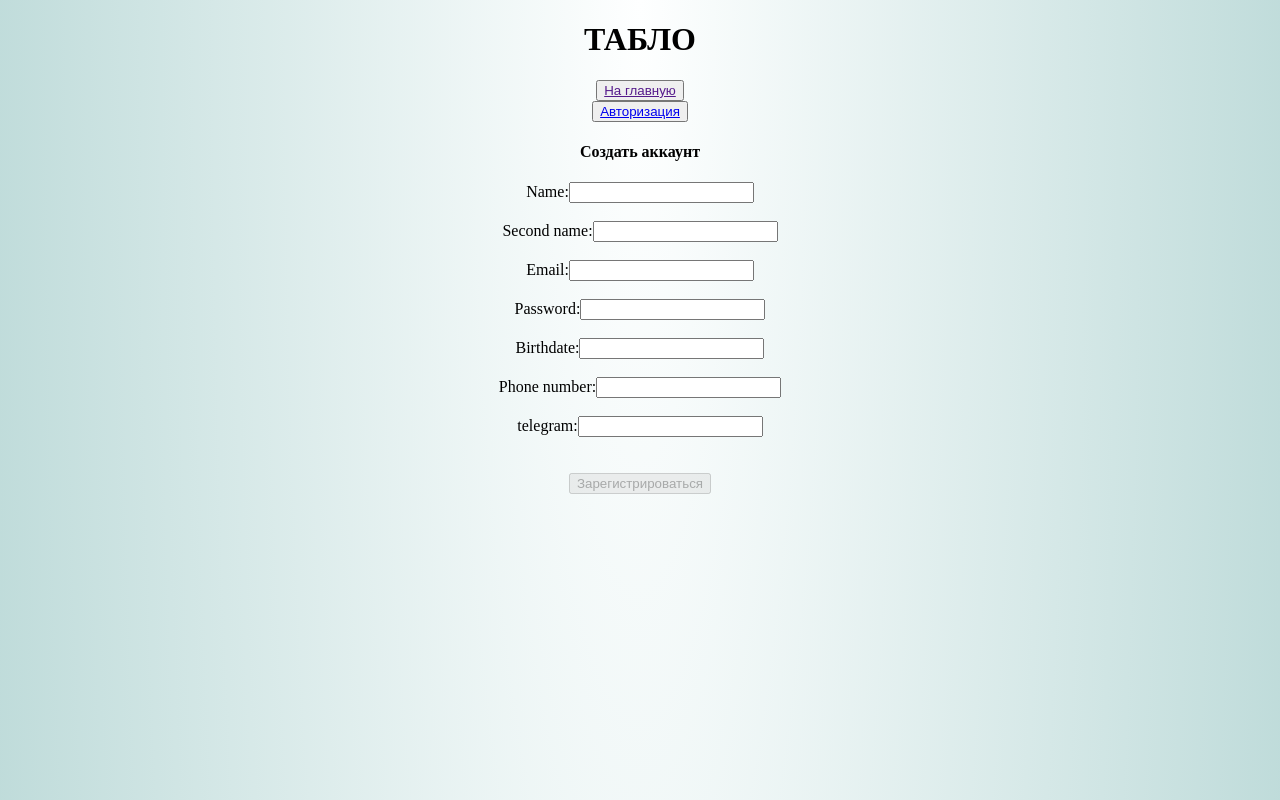
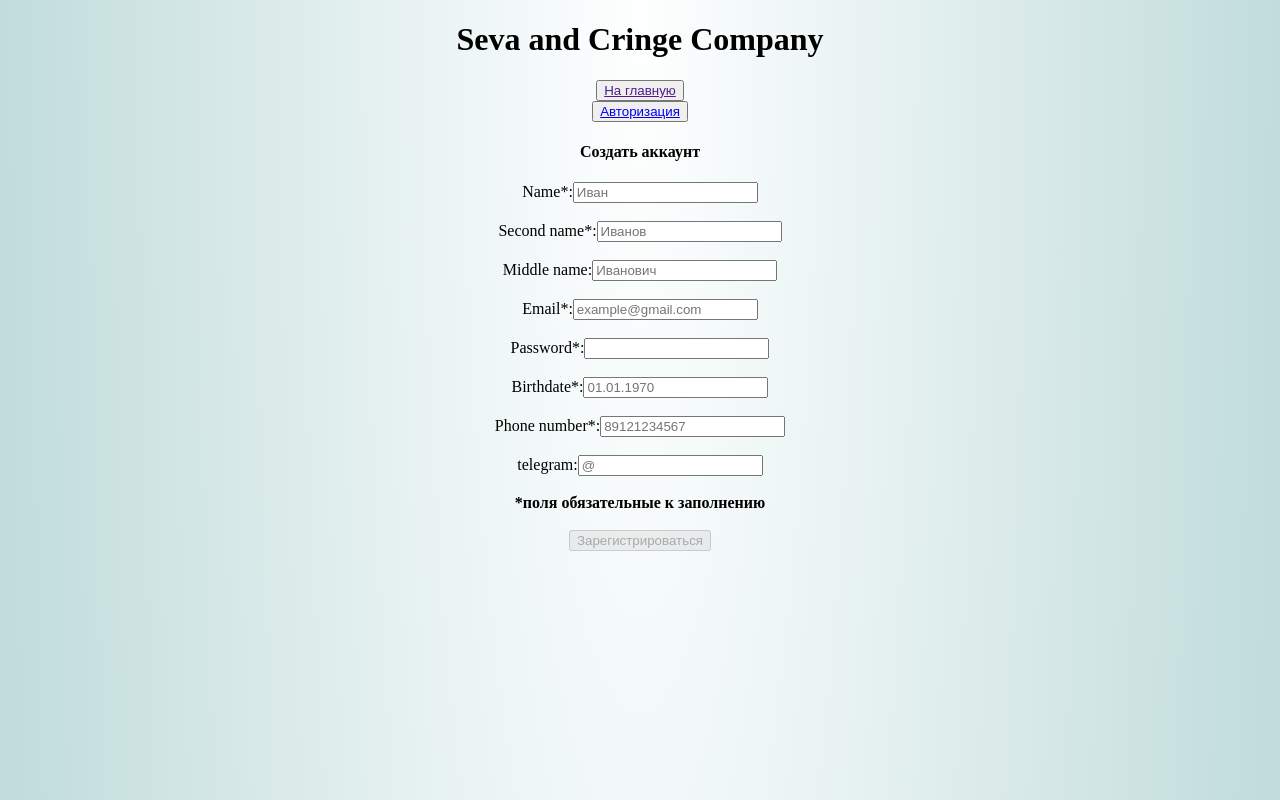
Before and after one commit to ChocolateHacker/electronic_queue, an Angular app in the folder queue_app/: page /registration in a window 1280 px wide. Shown: the top 800 px of the page. Built offline with nearby package versions, Linux system fonts and the light colour scheme.

Commit message:
5 неделя

```diff
--- a/queue_app/src/app/app.component.html
+++ b/queue_app/src/app/app.component.html
@@ -1,4 +1,4 @@
 <div>
-  <h1>ТАБЛО</h1>
+  <h1>Seva and Cringe Company</h1>
   <router-outlet></router-outlet>
 </div>
--- a/queue_app/src/app/app.module.ts
+++ b/queue_app/src/app/app.module.ts
@@ -9,11 +9,13 @@ import { LoginPageComponent } from './components/login-page/login-page.component
 import { CommonModule } from '@angular/common';
 import { RegistrationPageComponent } from './components/registration-page/registration-page.component';
 import { HttpClientModule } from '@angular/common/http';
+import { UserProfileComponent } from './components/user-profile/user-profile.component';
 
 const appRoutes: Routes = [
     { path: '', component: QueueWallPageComponent },
     { path: 'login', component: LoginPageComponent },
     { path: 'registration', component: RegistrationPageComponent },
+    { path: 'profile/:id', component: UserProfileComponent },
 ];
 
 @NgModule({
@@ -21,7 +23,8 @@ const appRoutes: Routes = [
         AppComponent,
         QueueWallPageComponent,
         LoginPageComponent,
-        RegistrationPageComponent
+        RegistrationPageComponent,
+        UserProfileComponent
     ],
     imports: [
         BrowserModule,
--- a/queue_app/src/app/components/login-page/login-page.component.ts
+++ b/queue_app/src/app/components/login-page/login-page.component.ts
@@ -13,8 +13,10 @@ import { EnterLogicService } from '../../services/enter-logic.service';
 export class LoginPageComponent implements OnInit {
 
     public form!: FormGroup;
+    public email!: string;
+    public password!: string;
 
-    constructor() {
+    constructor(private _http: EnterLogicService) {
         return;
     }
 
@@ -24,4 +26,12 @@ export class LoginPageComponent implements OnInit {
             password: new FormControl(null, [Validators.required, Validators.minLength(7)])
         });
     }
+
+    public onSubmit(): void{
+        if(this._http.login(this.form.value.email) && this._http.login(this.form.value.password)){
+            this.form.disable();
+            console.log('Вход выполнен');
+        }
+        this.form.enable();
+    }
 }
--- a/queue_app/src/app/components/queue-wall-page/queue-wall-page.component.html
+++ b/queue_app/src/app/components/queue-wall-page/queue-wall-page.component.html
@@ -9,5 +9,5 @@
 </nav>
 <h1>Добро пожаловать на сайт</h1>
 Сейчас вы находитесь на главной странице<br>
-для дальнейшей работы, пожалуйста авторизируйтесь
+для дальнейшей работы, пожалуйста авторизируйтесь!
 </html>
--- a/queue_app/src/app/components/registration-page/registration-page.component.html
+++ b/queue_app/src/app/components/registration-page/registration-page.component.html
@@ -3,48 +3,54 @@
 </button>
 <br>
 <button class="button">
-  <a class="link" href="/login">Авторизация</a>
+  <a class="link" href="login">Авторизация</a>
 </button>
 <form class="register" [formGroup]="form" (ngSubmit)="onSubmit()">
   <div class="register-content">
     <H4 class="register-title">Создать аккаунт</H4>
     <div class="input-field">
-      <label for="name">Name:</label>
-      <input formControlName="name" id="name" type="text">
+      <label for="name">Name*:</label>
+      <input formControlName="name" id="name" type="text" placeholder="Иван">
     </div>
     <br>
     <div class="input-field">
-      <label for="name">Second name:</label>
-      <input formControlName="second_name" type="text">
+      <label for="name">Second name*:</label>
+      <input formControlName="second_name" type="text" placeholder="Иванов">
     </div>
     <br>
     <div class="input-field">
-      <label for="email">Email:</label>
-      <input formControlName="email" id="email" type="email">
+      <label for="middle_name">Middle name:</label>
+      <input formControlName="middle_name" type="text" placeholder="Иванович">
     </div>
     <br>
     <div class="input-field">
-      <label for="password">Password:</label>
-      <input formControlName="password" id="password" type="password">
+      <label for="email">Email*:</label>
+      <input formControlName="email" id="email" type="email" placeholder="example@gmail.com">
     </div>
     <br>
     <div class="input-field">
-      <label for="birthdate">Birthdate:</label>
-      <input formControlName="birthdate" id="birthdate">
+      <label for="password">Password*:</label>
+      <input formControlName="password" id="password" type="password" required aria-required="true">
+      </div>
+    <br>
+    <div class="input-field">
+      <label for="birthdate">Birthdate*:</label>
+      <input formControlName="birthdate" id="birthdate" placeholder="01.01.1970">
     </div>
     <br>
     <div class="input-field">
-      <label for="phone_number">Phone number:</label>
-      <input formControlName="phone_number" id="phone_number">
+      <label for="phone_number">Phone number*:</label>
+      <input formControlName="phone_number" id="phone_number"  placeholder="89121234567">
     </div>
     <br>
     <div class="input-field">
       <label for="telegram">telegram:</label>
-      <input formControlName="telegram" id="telegram">
+      <input formControlName="telegram" id="telegram" placeholder="@">
     </div>
     <br>
   </div>
-  <br>
+  <strong>*поля обязательные к заполнению</strong>
+  <br><br>
   <div class="register-action">
     <button type="submit" [disabled]="form.invalid">Зарегистрироваться</button>
   </div>
--- a/queue_app/src/app/components/registration-page/registration-page.component.ts
+++ b/queue_app/src/app/components/registration-page/registration-page.component.ts
@@ -12,24 +12,26 @@ import { EnterLogicService } from '../../services/enter-logic.service';
 })
 export class RegistrationPageComponent implements OnInit {
     public form!: FormGroup;
-
     constructor(private _http: EnterLogicService) {
         this._http.getData();
     }
 
     public ngOnInit(): void {
         this.form = new FormGroup({
-            phone_number: new FormControl(null, [Validators.required, Validators.maxLength(11)]),
+            name: new FormControl(null, [Validators.required]),
+            second_name: new FormControl(null, [Validators.required]),
+            middle_name: new FormControl(null),
+            phone_number: new FormControl(null, [Validators.required, Validators.minLength(11), Validators.maxLength(11)]),
             password: new FormControl(null, [Validators.required, Validators.minLength(7)]),
             email: new FormControl(null, [Validators.required, Validators.email]),
-            name: new FormControl(null, [Validators.required]),
-            second_name: new FormControl(null, [Validators.required]),
-            birthdate: new FormControl(null, [Validators.required]),
-            telegram: new FormControl(null, [Validators.required])
+            birthdate: new FormControl(null, [Validators.required, Validators.pattern('^[0-9]{2}.[0-9]{2}.[0-9]{4}')]),
+            telegram: new FormControl(null)
         });
     }
     public onSubmit(): void{
-        this.form.disable();
+        if(this.form.value){
+            this.form.disable();
+        }
         this._http.getData();
     };
 }
--- /dev/null
+++ b/queue_app/src/app/components/user-profile/user-profile.component.html
@@ -0,0 +1 @@
+<p>Она работает и слава богу</p>
--- /dev/null
+++ b/queue_app/src/app/components/user-profile/user-profile.component.ts
@@ -0,0 +1,17 @@
+import { Component, OnInit } from '@angular/core';
+
+@Component({
+    selector: 'app-user-profile',
+    templateUrl: './user-profile.component.html',
+    styleUrls: ['./user-profile.component.scss']
+})
+export class UserProfileComponent implements OnInit {
+
+    constructor() {
+        return;
+    }
+
+    ngOnInit(): void {
+    }
+
+}
--- a/queue_app/src/app/services/enter-logic.service.ts
+++ b/queue_app/src/app/services/enter-logic.service.ts
@@ -1,7 +1,7 @@
 import { Injectable } from '@angular/core';
 import { HttpClient } from '@angular/common/http';
 import { IUser } from './user.interfaces';
-import './userData.json';
+import * as data from './userData.json';
 
 
 
@@ -11,16 +11,31 @@ import './userData.json';
 })
 export class EnterLogicService {
     public userList!: IUser[];
+    public datas: string = JSON.stringify(data);
 
     constructor(private _http: HttpClient){
         return;
     }
 
-    public getData(): void{
+    public getData(): any{
+        return this.datas;
+    }
+
+    public getBigData(): any{
+        this.getData().subscribe((x: IUser[]) => {
+            this.userList = x;
+        });
+    }
+
+    public getID(id: number): any{
+        return this.userList.find(x => x.id === id);
+    }
+
+    public registerUser(userData: FormData): void{
         return;
     }
 
-    public getUser(email: string, password: string): void{
-        return;
+    public login(getingData: string): boolean | undefined{
+        return this.datas.includes(getingData);
     }
 }
--- a/queue_app/src/app/services/user.interfaces.ts
+++ b/queue_app/src/app/services/user.interfaces.ts
@@ -1,6 +1,8 @@
 export interface IUser{
+  id: number,
   name: string,
   secondName: string,
+  middleName: string,
   birthdate: string
   email: string,
   phoneNumber: bigint,
--- a/queue_app/src/app/services/userData.json
+++ b/queue_app/src/app/services/userData.json
@@ -1,40 +1,48 @@
 [
   {
+    "id": 1,
     "name": "Всеволод",
     "second_name": "Пятков",
+    "middle_name": "Константинович",
     "birthdate": "23.02.2002",
     "email": "vsev@mail.ru",
-    "phone_number": 89752157623,
+    "phone_number": "89752157623",
     "password": "1234554321",
     "post": "author",
     "telegram": ""
   },
   {
+    "id": 2,
     "name": "Александр",
     "second_name": "Пушкин",
+    "middle_name": "Сергеевич",
     "birthdate": "06.07.1799",
     "email": "alex.pushka@yandex.ru",
-    "phone_number": 89752156021,
+    "phone_number": "89752156021",
     "password": "scratchingtheheart",
     "post": "main-admin",
     "telegram": ""
   },
   {
+    "id": 3,
     "name": "Марк",
     "second_name": "Цукерберг",
+    "middle_name": "",
     "birthdate": "14.05.1984",
     "email": "Hack.Facebook@gmail.com",
-    "phone_number": 94752850274,
+    "phone_number": "94752850274",
     "password": "IHateGoogle",
     "post": "admin",
     "telegram": "@instagramOneLove"
   },
   {
+    "id": 4,
     "name": "Георгий",
     "second_name": "Сучков",
+    "middle_name": "",
     "birthdate": "20.03.2002",
     "email": "astral.step@mail.ru",
-    "phone_number": 89827515734,
+    "phone_number": "89827515734",
     "password": "Arealghoul",
     "post": "user",
     "telegram": "@ghoul"
```
Also changed, not shown: queue_app/src/app/components/user-profile/user-profile.component.scss (added), 2 other files (tests, documents, lock files or other folders).
